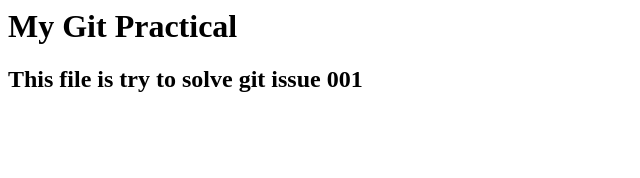
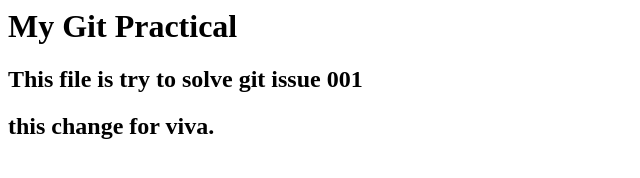
Before and after one commit to dhanpalsinghrajpurohit/Test-git, a plain HTML site: page index.html in a window 1280 px wide. Shown: the whole page, without its empty margins (0-640 px from the left). Drawn offline with Linux system fonts and the light colour scheme.

Commit message:
change for viva

```diff
--- a/index.html
+++ b/index.html
@@ -4,5 +4,6 @@
 <body>
 <h1>My Git Practical</h1>
 <h2>This file is try to solve git issue 001</h2>
+<h2>this change for viva.</h2>
 </body>
 </html>
```
